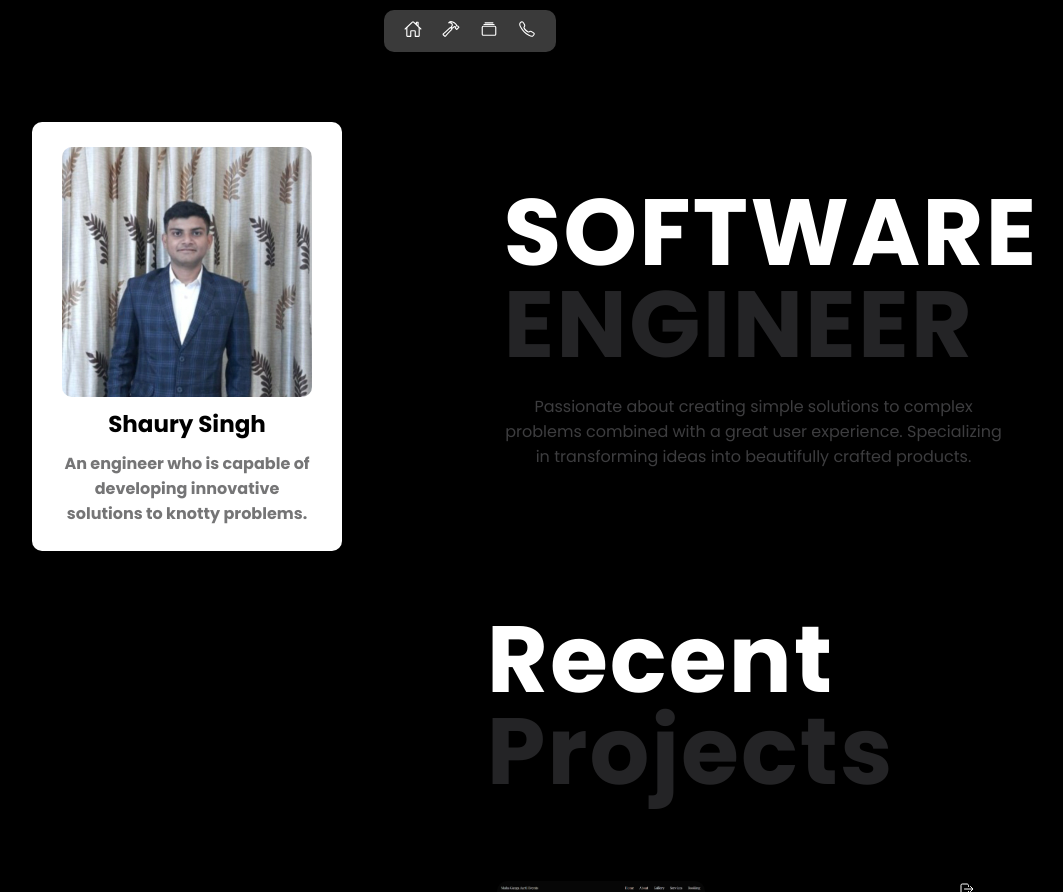
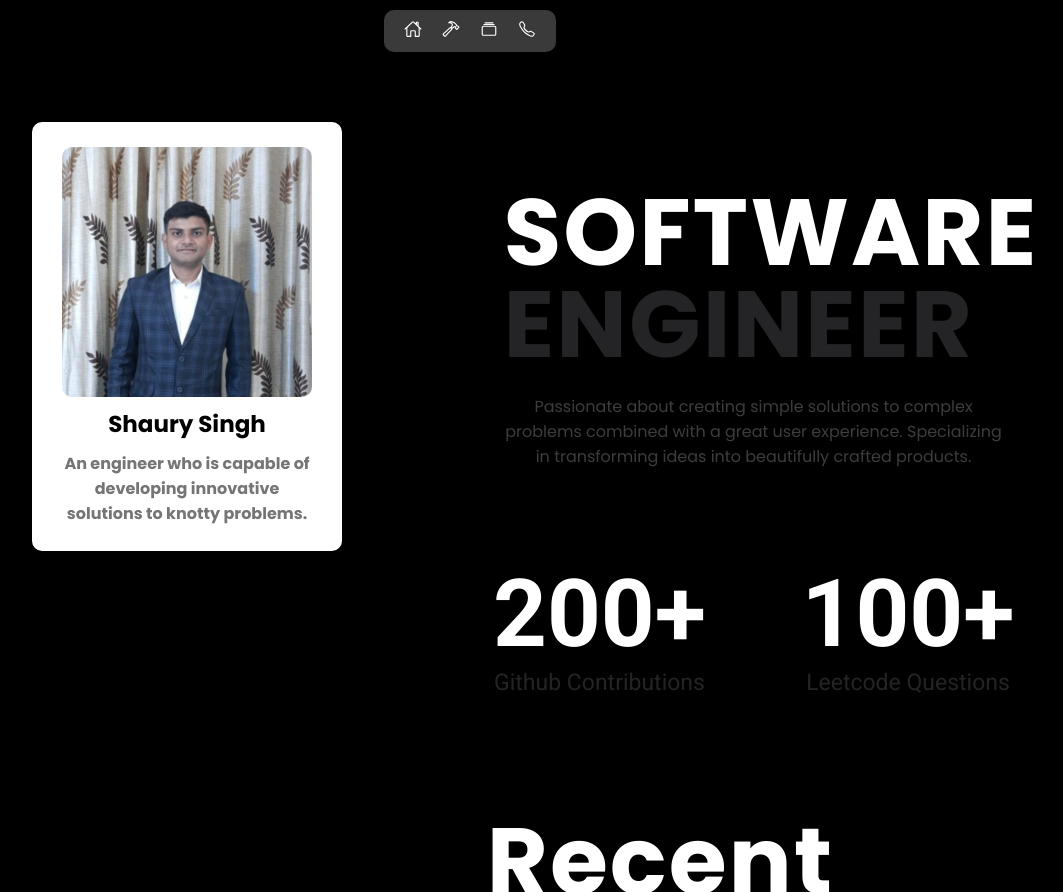
Before and after one commit to shaury-singh/portfolio-v1, a React (Create React App) app: page / in a window 1280 px wide. Shown: the whole page, without its empty margins (170-1233 px from the left). Built offline with nearby package versions, Linux system fonts and the light colour scheme; a web font is replaced by a local one.

Commit message:
animation

```diff
--- a/src/Components/Image.js
+++ b/src/Components/Image.js
@@ -16,16 +16,16 @@ import { motion, useInView } from "framer-motion";
 
 export default function Image() {
   const refProjects = useRef(null);
-  const isProjectsInView = useInView(refProjects, { once: true });
+  const isProjectsInView = useInView(refProjects, { once: true, amount: 0.5 });
   const refTools = useRef(null);
-  const isToolsInView = useInView(refTools, { once: true });
+  const isToolsInView = useInView(refTools, { once: true, amount: 0.5 });
   return (
     <div>
       <div className="left-info float-left width-40 primary-grid justify-end">
         <Leftinfo logo={logo} name="Shaury Singh" desc="An engineer who is capable of developing innovative solutions to knotty problems."/>
       </div>
       <div className="right-info float-left width-60">
-        <motion.div initial={{ opacity: 0 }} animate={{ opacity: 1 }} transition={{ duration: 3 }} viewport={{ once: true }} className="primary-grid justify-center pos-rel info-div">
+        <motion.div initial={{ opacity: 0 }} animate={{ opacity: 1 }} transition={{ duration: 1 }} viewport={{ once: true, amount: 0.5 }} className="primary-grid justify-center pos-rel info-div">
           <h1 className="font-poppins whiten font-head font-spacing margin-top-extra primary-flex justify-start margin-left-extra">SOFTWARE</h1>
           <h1 className="font-poppins font-head font-spacing primary-flex justify-start margin-left-extra transform-up darken">ENGINEER</h1>
           <div className="primary-flex margin-left-extra">
@@ -35,12 +35,22 @@ export default function Image() {
             </p>
           </div>
         </motion.div>
-        <motion.div ref={refProjects} initial={{ opacity: 0 }} animate={{ opacity: isProjectsInView ? 1 : 0 }} transition={{ duration: 3 }} viewport={{ once: true }} className="primary-grid justify-center margin-left">
+        <motion.div initial={{ opacity: 0 }} animate={{ opacity: 1 }} transition={{ duration: 1 }} viewport={{ once: true, amount: 0.5 }} className="primary-flex justify-center margin-top margin-bottom">
+          <div className="whiten margin-right font-roboto float-left width-50 primary-grid justify-end">
+            <h1 className="primary-flex justify-center font-head">200+</h1>
+            <p className="darken primary-flex justify-center font-main">Github Contributions</p>
+          </div>
+          <div className="whiten margin-right font-roboto float-left width-50">
+            <h1 className="primary-flex justify-center font-head">100+</h1>
+            <p className="darken primary-flex justify-center font-main">Leetcode Questions</p>
+          </div>
+        </motion.div>
+        <motion.div ref={refProjects} initial={{ opacity: 0 }} animate={{ opacity: isProjectsInView ? 1 : 0 }} transition={{ duration: 1 }} viewport={{ once: true, amount: 0.5 }} className="primary-grid justify-center margin-left">
           <RecentProjects head1="Recent" head2="Projects" />
           <Projects pointer="https://gangaaartievents.com/" img={AartiPage} projectName="Maha Ganga Aarti Events" desc="Event Booking Website (Client Work)"/>
           <Projects pointer="https://github.com/shaury-singh/investify-v2" img={Investify} projectName="Investify Stock Exchange" desc="Self Contained Stock Exchange (Concept Work)"/>
         </motion.div>
-        <motion.div ref={refTools} initial={{ opacity: 0 }} animate={{ opacity: isToolsInView ? 1 : 0 }} transition={{ duration: 3 }} viewport={{ once: true }} className="primary-grid justify-center margin-left">
+        <motion.div ref={refTools} initial={{ opacity: 0 }} animate={{ opacity: isToolsInView ? 1 : 0 }} transition={{ duration: 1 }} viewport={{ once: true, amount: 0.5 }} className="primary-grid justify-center margin-left">
           <RecentProjects head1="Premium" head2="Tools"/>
           <div className="primary-grid padding-sml">
             <div className="primary-flex">
```
